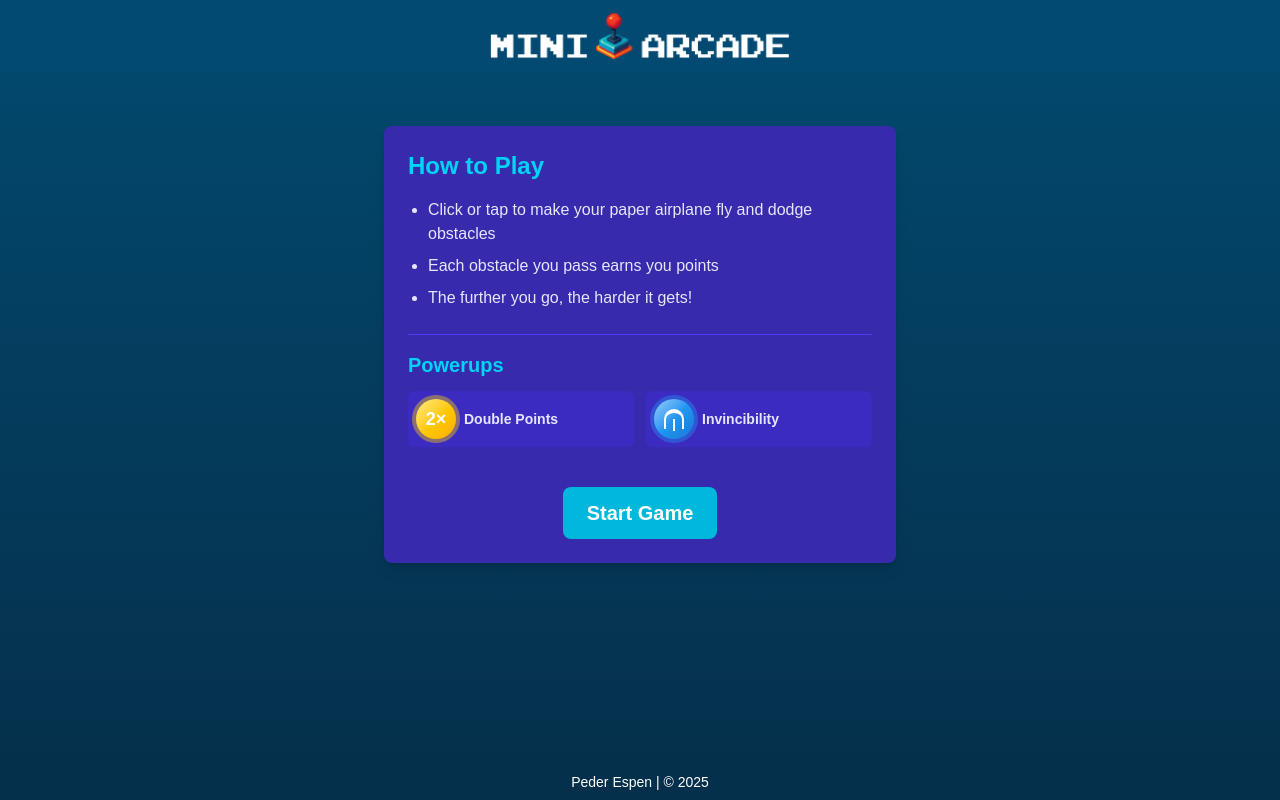
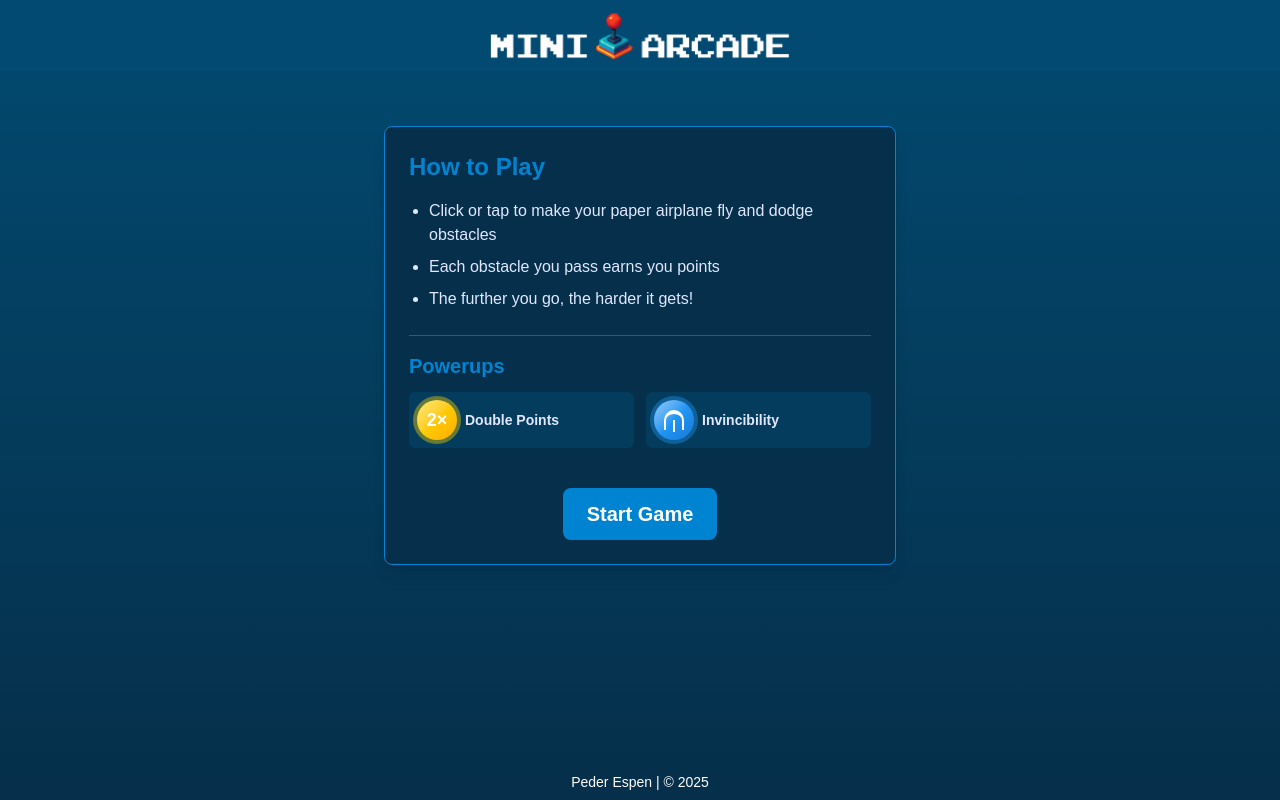
Before and after one commit to pederespen/miniarcade, a Next.js app: page /cubiclecrash in a window 1280 px wide. Built offline with nearby package versions, Linux system fonts and the light colour scheme.

Commit message:
color fixes for cubicle crash

```diff
--- a/src/app/cubiclecrash/components/game-board.tsx
+++ b/src/app/cubiclecrash/components/game-board.tsx
@@ -174,7 +174,7 @@ export default function GameBoard({
       ref={canvasRef}
       width={boardSize.width}
       height={boardSize.height}
-      className="rounded-lg shadow-lg"
+      className="rounded-lg shadow-lg border border-sky-600"
       style={{
         touchAction: "none",
         maxWidth: "100%",
--- a/src/app/cubiclecrash/components/game-play.tsx
+++ b/src/app/cubiclecrash/components/game-play.tsx
@@ -167,7 +167,7 @@ export default function GamePlay({
   if (!sizeCalculated) {
     return (
       <div className="flex flex-col items-center w-full" ref={gameContainerRef}>
-        <div className="text-white">Loading game...</div>
+        <div className="text-sky-600">Loading game...</div>
       </div>
     );
   }
@@ -237,12 +237,12 @@ export default function GamePlay({
           {!isPlaying && !gameOver && (
             <div className="absolute inset-0 flex items-center justify-center bg-black/50 rounded-lg">
               <div className="text-center p-6 rounded-lg">
-                <h2 className="text-2xl font-bold text-white mb-4">
+                <h2 className="text-2xl font-bold text-sky-600 mb-4">
                   Cubicle Crash
                 </h2>
                 <button
                   onClick={handleJump}
-                  className="bg-cyan-500 hover:bg-cyan-600 text-white font-bold py-3 px-8 rounded-full"
+                  className="bg-sky-600 hover:bg-cyan-600 text-white font-bold py-3 px-8 rounded-full"
                 >
                   Start Flying
                 </button>
@@ -251,24 +251,22 @@ export default function GamePlay({
           )}
 
           {gameOver && (
-            <div className="absolute inset-0 flex items-center justify-center bg-black/70 rounded-lg">
-              <div className="text-center p-6 rounded-lg">
-                <h2 className="text-2xl font-bold text-cyan-400 mb-4">
-                  Game Over!
+            <div className="absolute inset-0 flex items-center justify-center bg-black/60 rounded-lg">
+              <div className="text-center bg-sky-950 p-6 rounded-lg border border-sky-600 shadow-lg max-w-[80%]">
+                <h2 className="text-2xl font-bold text-sky-600 mb-2">
+                  Game Over
                 </h2>
-                <div className="mb-6 text-white">
-                  <p className="text-xl mb-2">Score: {score}</p>
-                  <p className="text-lg">High Score: {highScore}</p>
+                <div className="mb-4">
+                  <p className="text-xl text-white mb-1">Score: {score}</p>
+                  <p className="text-lg text-indigo-100">
+                    High Score: {highScore}
+                  </p>
                 </div>
                 <button
-                  onClick={(e) => {
-                    e.stopPropagation(); // Prevent event bubbling
-                    // Use the same approach for both desktop and mobile
-                    handleReset();
-                  }}
-                  className="bg-cyan-500 hover:bg-cyan-600 text-white font-bold py-3 px-8 rounded-full cursor-pointer"
+                  onClick={handleReset}
+                  className="bg-sky-600 hover:bg-cyan-600 text-white font-bold py-2 px-6 rounded-lg cursor-pointer"
                 >
-                  Try Again
+                  Play Again
                 </button>
               </div>
             </div>
--- a/src/app/cubiclecrash/components/game-setup.tsx
+++ b/src/app/cubiclecrash/components/game-setup.tsx
@@ -11,8 +11,8 @@ export default function GameSetup() {
 
   return (
     <div className="flex flex-col items-center space-y-8 mt-10">
-      <div className="bg-indigo-800 p-6 rounded-lg shadow-lg w-full max-w-lg">
-        <h2 className="text-2xl font-semibold text-cyan-400 mb-4">
+      <div className="bg-sky-950 p-6 rounded-lg shadow-lg w-full max-w-lg border border-sky-600">
+        <h2 className="text-2xl font-semibold text-sky-600 mb-4">
           How to Play
         </h2>
         <ul className="list-disc pl-5 text-indigo-100 space-y-2">
@@ -24,11 +24,11 @@ export default function GameSetup() {
         </ul>
 
         {/* Powerups section */}
-        <div className="mt-6 border-t border-indigo-600 pt-4">
-          <h3 className="text-xl font-semibold text-cyan-400 mb-3">Powerups</h3>
+        <div className="mt-6 border-t border-sky-700 pt-4">
+          <h3 className="text-xl font-semibold text-sky-600 mb-3">Powerups</h3>
           <div className="flex flex-row gap-3">
             {/* Double Points Powerup - Gold orb with 2× */}
-            <div className="flex items-center gap-2 bg-indigo-700/50 p-2 rounded-md flex-1">
+            <div className="flex items-center gap-2 bg-sky-900/50 p-2 rounded-md flex-1">
               <div className="w-10 h-10 rounded-full flex items-center justify-center text-white font-bold shrink-0 relative">
                 {/* Gold gradient background */}
                 <div className="absolute inset-0 rounded-full bg-gradient-to-br from-[#FFF9C4] via-[#FFC107] to-[#FF8F00]"></div>
@@ -45,7 +45,7 @@ export default function GameSetup() {
             </div>
 
             {/* Invincibility Powerup - Blue shield orb */}
-            <div className="flex items-center gap-2 bg-indigo-700/50 p-2 rounded-md flex-1">
+            <div className="flex items-center gap-2 bg-sky-900/50 p-2 rounded-md flex-1">
               <div className="w-10 h-10 rounded-full flex items-center justify-center text-white font-bold shrink-0 relative">
                 {/* Blue gradient background */}
                 <div className="absolute inset-0 rounded-full bg-gradient-to-br from-[#E3F2FD] via-[#2196F3] to-[#1565C0]"></div>
@@ -67,7 +67,7 @@ export default function GameSetup() {
         <div className="mt-6 pt-4 flex justify-center">
           <button
             onClick={onStartGame}
-            className="bg-cyan-500 hover:bg-cyan-600 text-white font-bold py-3 px-6 rounded-lg text-xl transition-all transform hover:scale-105 cursor-pointer"
+            className="bg-sky-600 hover:bg-cyan-600 text-white font-bold py-3 px-6 rounded-lg text-xl transition-all transform hover:scale-105 cursor-pointer"
           >
             Start Game
           </button>
@@ -75,8 +75,8 @@ export default function GameSetup() {
       </div>
 
       {highScore > 0 && (
-        <div className="bg-indigo-900 p-4 rounded-lg text-center">
-          <h2 className="text-xl font-semibold text-cyan-400">
+        <div className="bg-sky-950 p-4 rounded-lg text-center border border-sky-600">
+          <h2 className="text-xl font-semibold text-sky-600">
             High Score: {highScore}
           </h2>
         </div>
```
